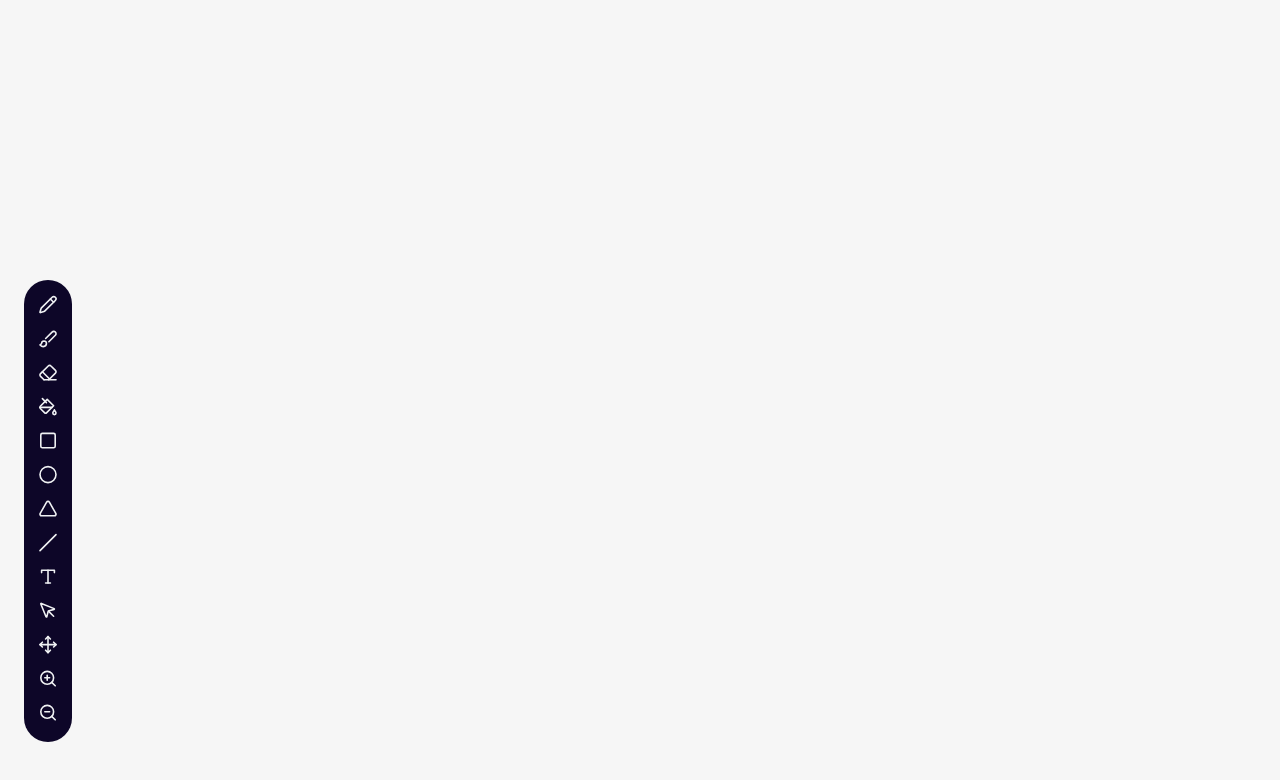
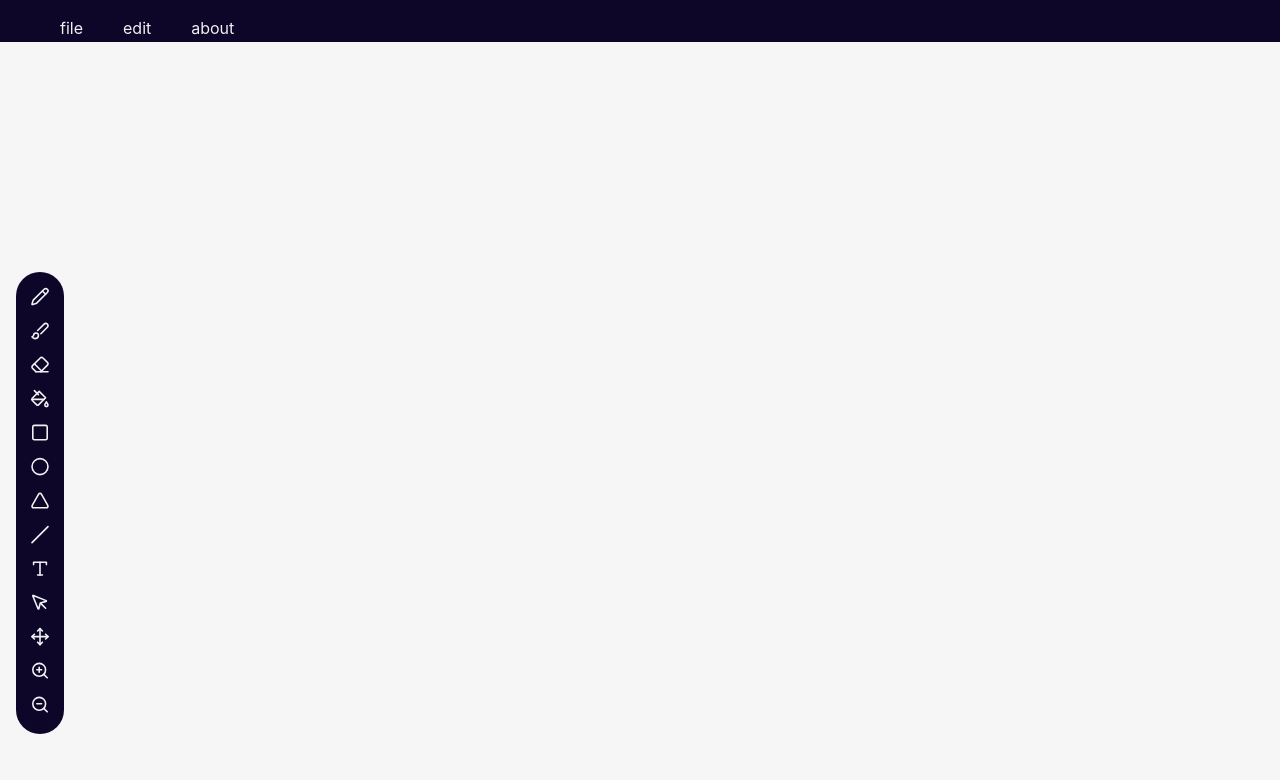
Before and after one commit to Mohamed-Abuali/Aluno, a React (Vite) app: page / in a window 1280 px wide. Shown: the top 780 px of the page. Built offline with nearby package versions, Linux system fonts and the light colour scheme.

Commit message:
feat: add navigation bar component to app layout
Add a new NavBar component with basic menu items and styling. The navbar is positioned at the top of the app container and includes hover effects. Also reset default body margins and padding to ensure proper layout.

```diff
--- a/src/App.css
+++ b/src/App.css
@@ -25,6 +25,10 @@
   --shadows:#223843;
   --warning:#D77A61;
   --success:#81F499;
+}
+body{
+  padding: 0;
+  margin: 0;
 }
 .container{
   width: 100%;
@@ -58,3 +62,36 @@
         cursor: pointer;
       }
     }
+.navbar-container{
+  position: absolute;
+  z-index: 99;
+  top: 0;
+  left:0;
+  width: 100dvw;
+  height: 2.6rem;
+  background-color: var(--main-color);
+  nav{
+    display:flex;
+    width: 100%;
+    justify-content: start;
+    align-items: start;
+    ul{
+
+      display: flex;
+      justify-content: center;
+      align-items: center;
+
+
+      li{
+        color:var(--text);
+        list-style: none;
+       padding: 0px 20px;
+       cursor: pointer;
+        &:hover{
+          background-color: var(--highlight);
+        }
+
+      }
+    }
+  }
+}
--- a/src/App.tsx
+++ b/src/App.tsx
@@ -1,5 +1,6 @@
 import "./App.css";
 import DrawingBoard from "./components/DrawingBoard";
+import NavBar from "./components/NavBar";
 import SideBarTools from "./components/SideBarTools";
 
 
@@ -10,6 +11,7 @@ function App() {
 
   return (
     <main className="container">
+      <NavBar/>
       <DrawingBoard/>
       <SideBarTools/>
     </main>
--- /dev/null
+++ b/src/components/NavBar.tsx
@@ -0,0 +1,17 @@
+import React from 'react'
+
+const NavBar = () => {
+  return (
+    <div className='navbar-container'>
+        <nav>
+            <ul>
+                <li>file</li>
+                <li>edit</li>
+                <li>about</li>
+            </ul>
+        </nav>
+    </div>
+  )
+}
+
+export default NavBar
```
